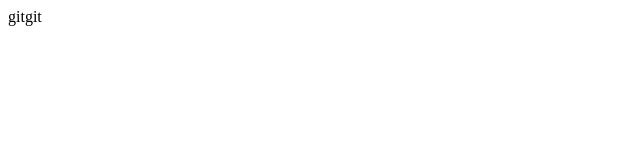
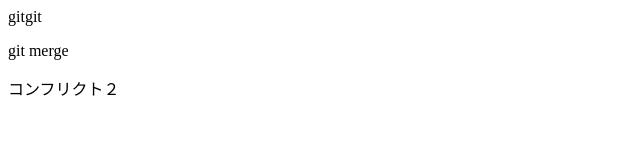
Before and after one commit to NagashimaSakie/git_tutorial, a plain HTML site: page index.html in a window 1280 px wide. Shown: the whole page, without its empty margins (0-640 px from the left). Drawn offline with Linux system fonts and the light colour scheme.

Commit message:
コンフリクト２を追記

```diff
--- a/index.html
+++ b/index.html
@@ -8,5 +8,7 @@
 </head>
 <body>
     gitgit
+    <p>git merge</p>
+    <p>コンフリクト２</p>
 </body>
 </html>
```
